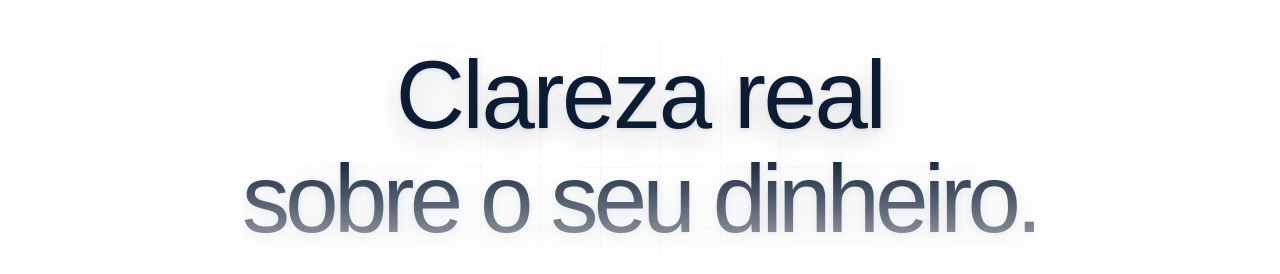
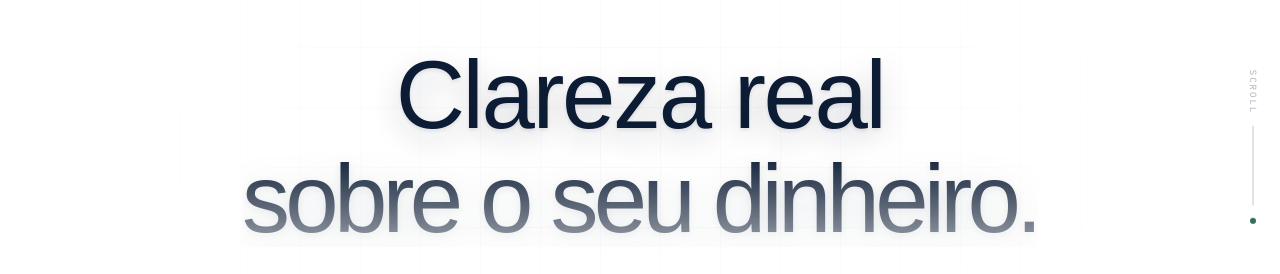
Before and after one commit to filipetartaglia/vr-consultoria, a Next.js app: page / in a window 1280 px wide. Shown: the part 253-527 px from the top of the page. Built offline with nearby package versions, Linux system fonts and the light colour scheme; no server answers; a web font is replaced by a local one.

Commit message:
ux: barra de progresso lateral no hero, respiro entre hero e conteúdo

```diff
--- a/app/page.tsx
+++ b/app/page.tsx
@@ -13,6 +13,10 @@ export default function HomePage() {
   return (
     <>
       <Hero />
+
+      {/* Respiro entre o hero cinemático e o conteúdo */}
+      <div className="h-24 md:h-32 bg-white" aria-hidden="true" />
+
       <ProblemSection />
       <Bridge />
       <Services />
--- a/components/ui/cinematic-landing-hero.tsx
+++ b/components/ui/cinematic-landing-hero.tsx
@@ -448,7 +448,24 @@ export function CinematicHero({
         });
     }, containerRef);
 
-    return () => ctx.revert();
+    // Progress bar — separate context so it can update the DOM element directly
+    const progressBar = document.querySelector<HTMLElement>(".hero-progress-fill");
+    const progressST = ScrollTrigger.create({
+      trigger: containerRef.current,
+      start: "top top",
+      end: "+=1400",
+      scrub: true,
+      onUpdate: (self) => {
+        if (progressBar) {
+          progressBar.style.height = `${self.progress * 100}%`;
+        }
+      },
+    });
+
+    return () => {
+      ctx.revert();
+      progressST.kill();
+    };
   }, [metricValue]);
 
   return (
@@ -757,6 +774,35 @@ export function CinematicHero({
           </div>
         </div>
       </div>
+
+      {/* ── Barra de progresso lateral ── */}
+      <div
+        className="absolute right-5 top-1/2 -translate-y-1/2 z-30 flex flex-col items-center gap-3 pointer-events-none select-none"
+        aria-hidden="true"
+      >
+        {/* Label */}
+        <span
+          className="text-[9px] tracking-[0.25em] uppercase font-mono"
+          style={{ color: "rgba(11,27,51,0.35)", writingMode: "vertical-rl", letterSpacing: "0.22em" }}
+        >
+          scroll
+        </span>
+        {/* Track */}
+        <div
+          className="w-[2px] rounded-full overflow-hidden"
+          style={{ height: "80px", background: "rgba(11,27,51,0.12)" }}
+        >
+          <div
+            className="hero-progress-fill w-full rounded-full transition-none"
+            style={{ height: "0%", background: "#2F6E51" }}
+          />
+        </div>
+        {/* Dot pulsante no fim */}
+        <div
+          className="w-1.5 h-1.5 rounded-full"
+          style={{ background: "#2F6E51", opacity: 0.5, animation: "scrollChevron 1.4s ease-in-out infinite" }}
+        />
+      </div>
     </div>
   );
 }
```
